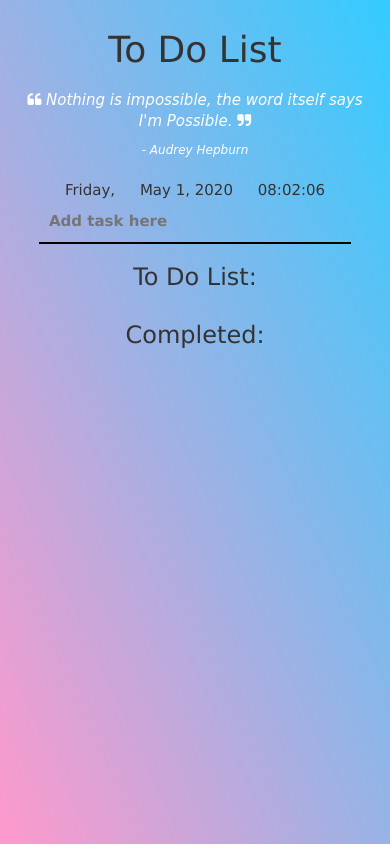
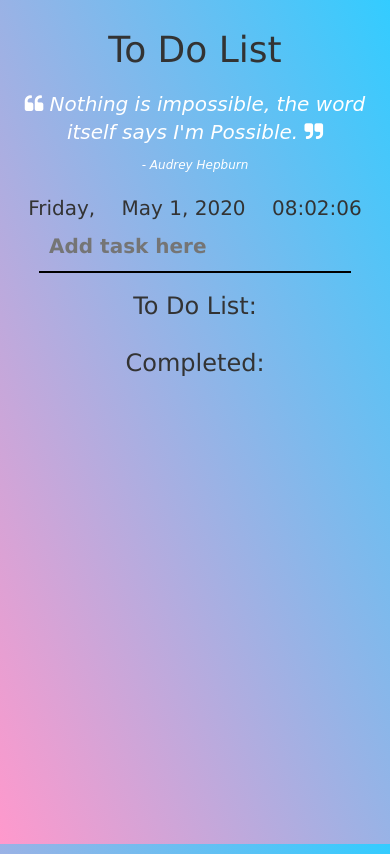
Before and after one commit to JeGarcia24/to-do-list, a plain HTML site: page index.html in a window 390 px wide. Drawn offline with nearby package versions, Linux system fonts and the light colour scheme.

Commit message:
Add files via upload

```diff
--- a/index.css
+++ b/index.css
@@ -6,14 +6,15 @@
 
 body{
   background: linear-gradient(to bottom left, #33ccff 0%, #ff99cc 100%);
-  height: 100vh;
   font-family: Verdana, Tahoma, sans-serif;
   text-align: center;
   display: flex;
+  height: 100vh;
 }
 .container{
   margin: auto;
   margin-top: 10px;
+  height: 100vh;
 }
 .fa-trash, .fa-check-square{
   padding-left: 10px;
@@ -74,7 +75,7 @@ body{
   #compList,
   #inputArea,
   #dateAndTime{
-    font-size: 15px;
+    font-size: 20px;
   }
 
 }
```
